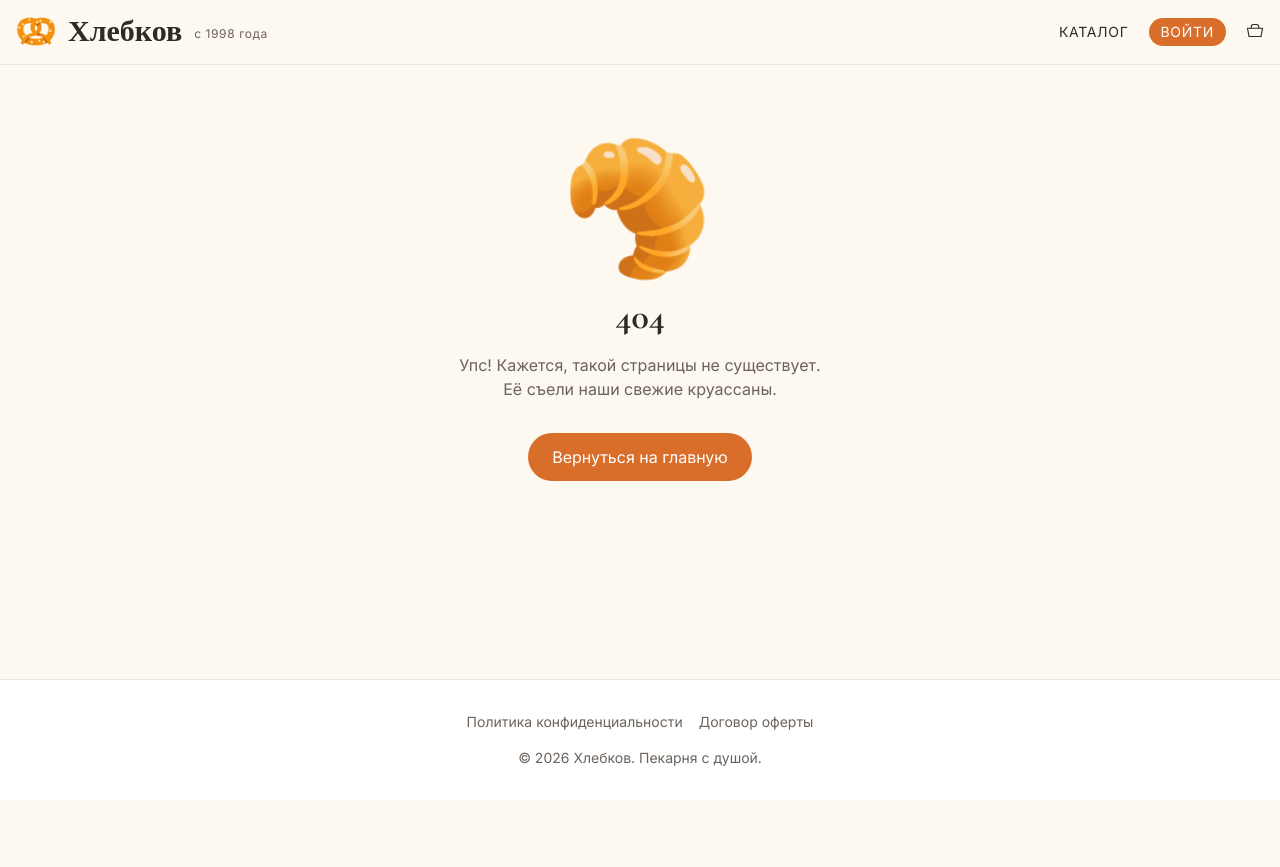
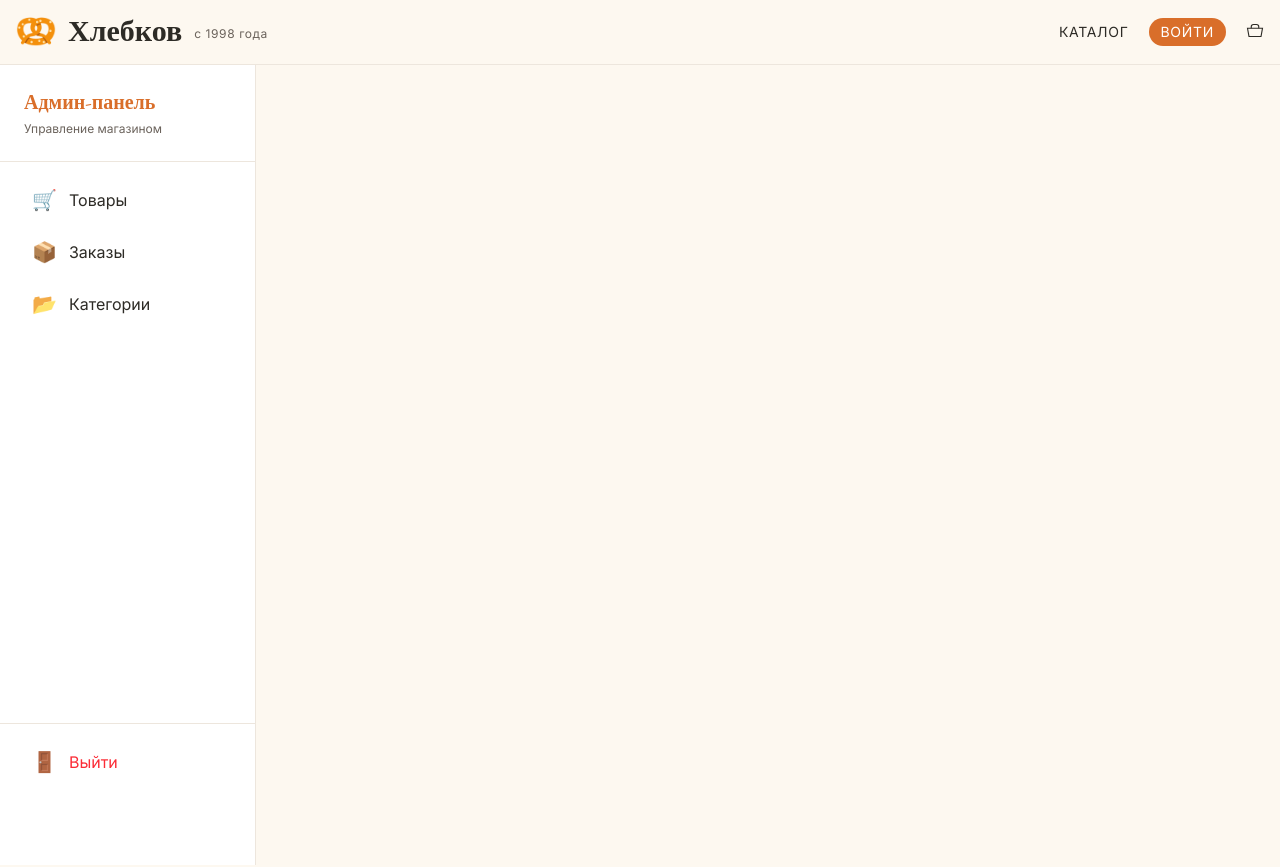
Before and after one commit to glebgrachev/hlebkov, a React (Vite) app: page /admin in a window 1280 px wide. Shown: the top 867 px of the page. Before the commit the page ends 800 px from the top, so only its background shows below. Built offline with nearby package versions, Linux system fonts and the light colour scheme; no server answers.

Commit message:
Add admin layout with sidebar navigation

```diff
--- a/src/App.jsx
+++ b/src/App.jsx
@@ -14,6 +14,7 @@ import OrderPage from './pages/OrderPage'
 import LoginPage from './pages/LoginPage'
 import MyOrdersPage from './pages/MyOrdersPage'
 import NotFoundPage from './pages/NotFoundPage'
+import AdminLayout from './pages/admin/AdminLayout'
 import AdminProducts from './pages/admin/AdminProducts'
 
 function App() {
@@ -34,7 +35,14 @@ function App() {
           <Route path="/order/:id" element={<OrderPage />} />
           <Route path="/login" element={<LoginPage />} />
           <Route path="/my-orders" element={<MyOrdersPage />} />
-          <Route path="/admin/products" element={<AdminProducts />} />
+
+          {/* Админ-панель */}
+          <Route path="/admin" element={<AdminLayout />}>
+            <Route path="products" element={<AdminProducts />} />
+            <Route path="orders" element={<div className="p-6">Заказы (скоро)</div>} />
+            <Route path="categories" element={<div className="p-6">Категории (скоро)</div>} />
+          </Route>
+
           <Route path="*" element={<NotFoundPage />} />
         </Routes>
       </main>
--- /dev/null
+++ b/src/pages/admin/AdminLayout.jsx
@@ -0,0 +1,61 @@
+import { Link, Outlet, useLocation } from 'react-router-dom'
+import { supabase } from '../../services/supabase'
+
+function AdminLayout() {
+  const location = useLocation()
+
+  const menuItems = [
+    { path: '/admin/products', label: 'Товары', icon: '🛒' },
+    { path: '/admin/orders', label: 'Заказы', icon: '📦' },
+    { path: '/admin/categories', label: 'Категории', icon: '📂' },
+  ]
+
+  const handleLogout = async () => {
+    await supabase.auth.signOut()
+    window.location.href = '/'
+  }
+
+  return (
+    <div className="flex min-h-screen bg-warm-bg">
+      {/* Сайдбар */}
+      <aside className="w-64 bg-white border-r border-border flex-shrink-0">
+        <div className="p-6 border-b border-border">
+          <h2 className="text-xl font-display font-bold text-primary">Админ-панель</h2>
+          <p className="text-xs text-text-mid mt-1">Управление магазином</p>
+        </div>
+        <nav className="p-4 space-y-2">
+          {menuItems.map((item) => (
+            <Link
+              key={item.path}
+              to={item.path}
+              className={`flex items-center gap-3 px-4 py-2 rounded-lg transition ${
+                location.pathname === item.path
+                  ? 'bg-primary text-white'
+                  : 'text-text-dark hover:bg-gray-100'
+              }`}
+            >
+              <span className="text-xl">{item.icon}</span>
+              <span>{item.label}</span>
+            </Link>
+          ))}
+        </nav>
+        <div className="absolute bottom-0 w-64 p-4 border-t border-border">
+          <button
+            onClick={handleLogout}
+            className="flex items-center gap-3 px-4 py-2 w-full text-left text-red-500 hover:bg-red-50 rounded-lg transition"
+          >
+            <span className="text-xl">🚪</span>
+            <span>Выйти</span>
+          </button>
+        </div>
+      </aside>
+
+      {/* Контент */}
+      <main className="flex-1 overflow-auto">
+        <Outlet />
+      </main>
+    </div>
+  )
+}
+
+export default AdminLayout
```
